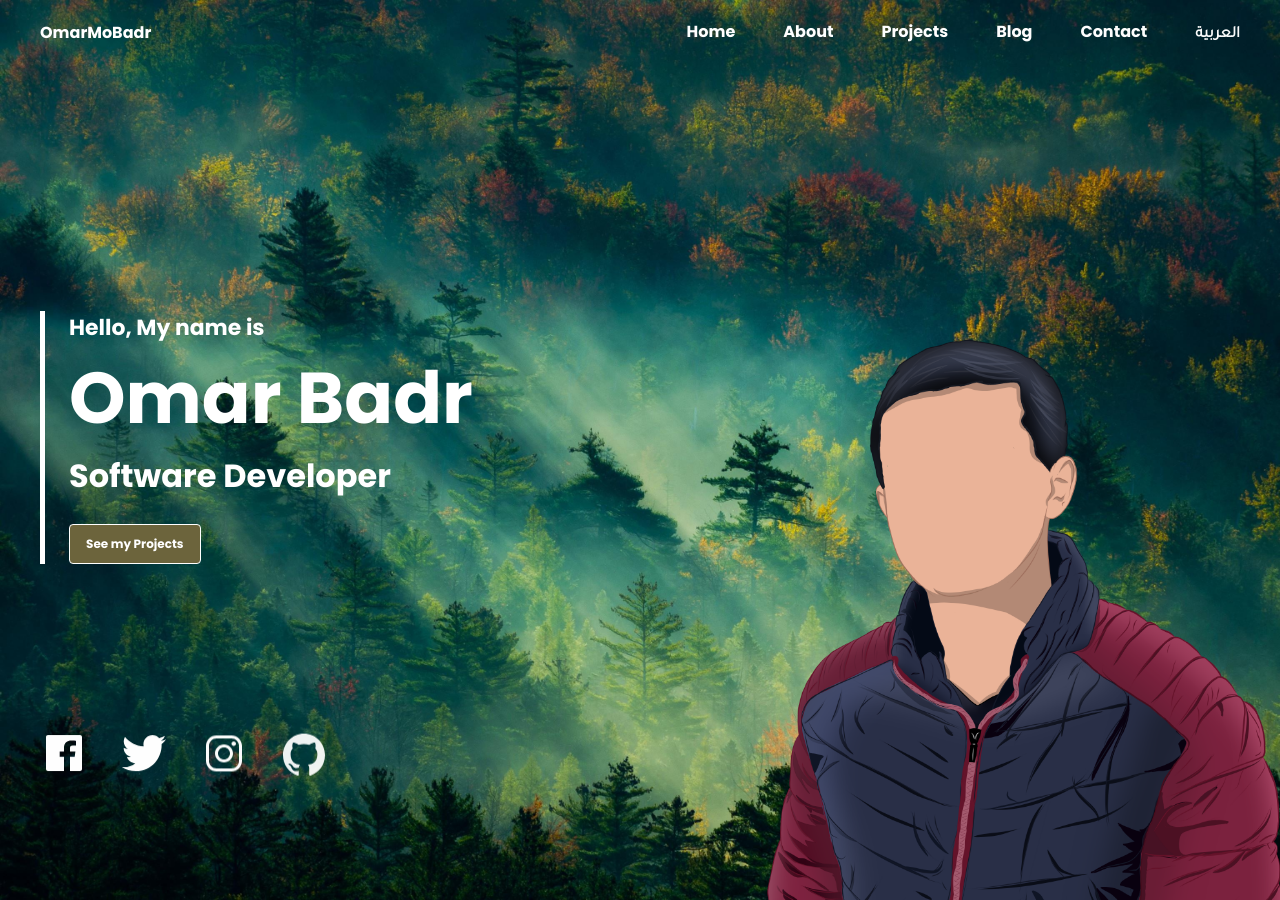
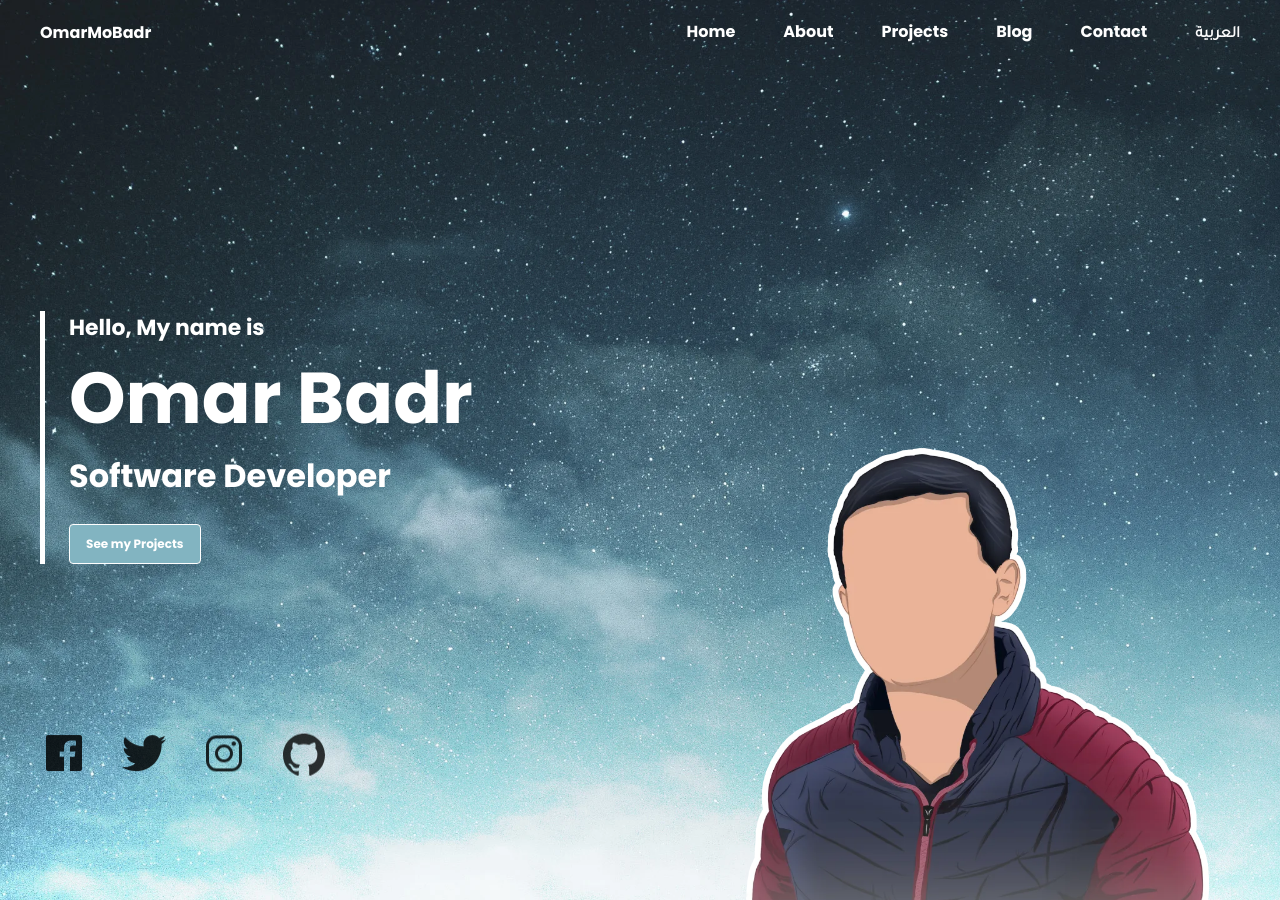
Before and after one commit to OmarMoBadr/OmarMoBadr.github.io, a Jekyll site: the page built from pages/en/index.md, in a window 1280 px wide and 900 px high. Built offline with Jekyll 4.4.1, drawn with Linux system fonts in a browser that asks for light colours; nearby versions of some CDN libraries.

Commit message:
fixed some bugs in the home page

```diff
--- a/assets/css/styles.css
+++ b/assets/css/styles.css
@@ -1,6 +1,6 @@
 :root {
     --body-font: 'poppins', 'Tajawal', sans-serif;
-    --first-color: #6c643c;
+    --first-color: #82B4C1/*#6c643c*/;
     --black-color: #000;
     --white-color: #FFF;
 }
@@ -37,13 +37,13 @@
 }
 
 html {
-    min-height: 100%;
+    height: 100%;
 }
 
 body {
     background-repeat: no-repeat;
     background-size: cover;
-    background-color:#3b403f;
+    background-color:black/*#3b403f*/;
     margin: 3rem 0 0 0;
     font-family: var(--body-font);
     color: var(--white-color);
@@ -342,7 +342,7 @@ h6{
 .home_social-icon {
     margin-bottom: 2rem;
     font-size: 3rem;
-    color: white;
+    color: rgba(0, 0, 0, 0.85);
     cursor: pointer;
 }
 
@@ -668,7 +668,7 @@ footer{
         margin-bottom: 0;
     }
     .home_img {
-        width: 600px;
+        width: 40vw;
         bottom: -26%;
     }
 }
```
Also changed, not shown: assets/img/2.webp (deleted), assets/img/bg 2.webp (added), assets/img/bg.webp, assets/img/img.webp, assets/img/img2.webp (added), assets/img/img6.webp (deleted).
